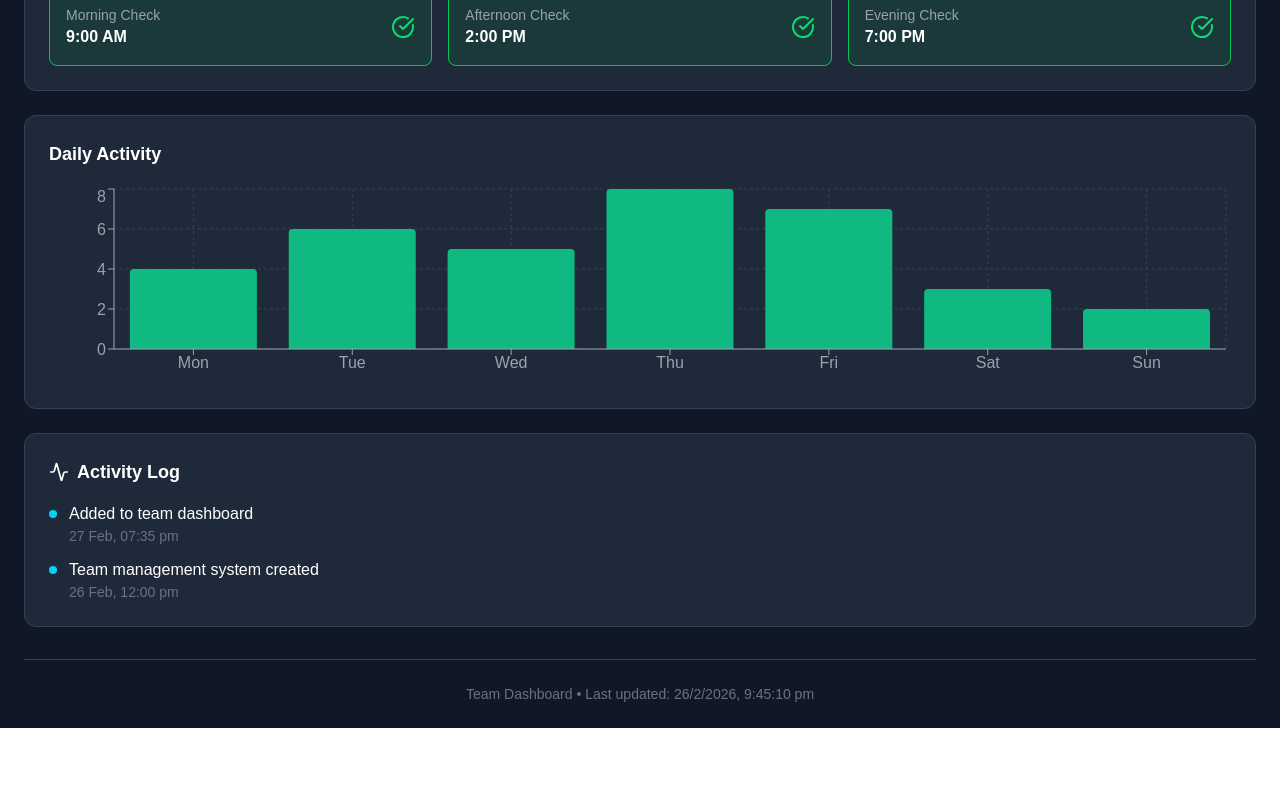
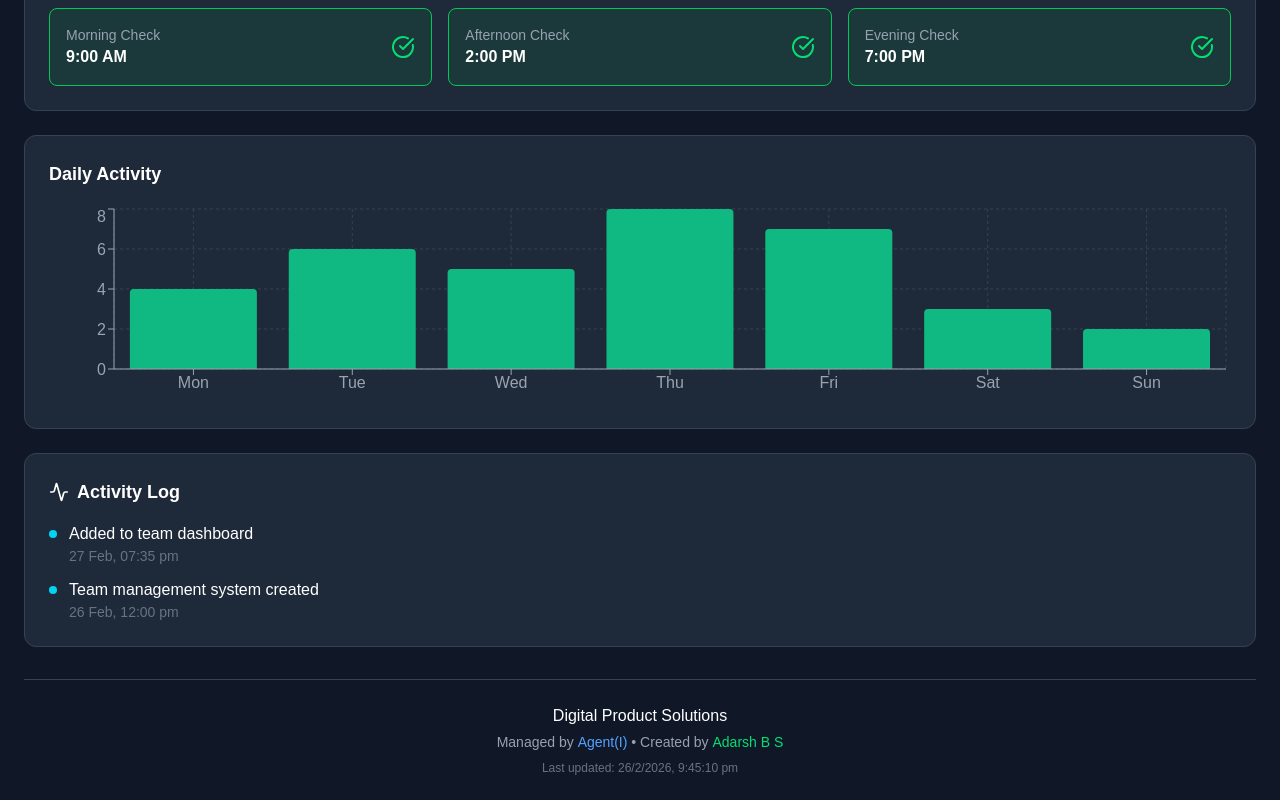
Before and after one commit to thowrzz/team-dashboard, a Next.js app: page /team-dashboard/team/adarsh in a window 1280 px wide. Shown: the part 783-1583 px from the top of the page. Before the commit the page ends 1511 px from the top, so only its background shows below. Built offline with nearby package versions, Linux system fonts and the light colour scheme.

Commit message:
Add Digital Product Solutions branding and Agent(I) footer

```diff
--- a/app/page.tsx
+++ b/app/page.tsx
@@ -147,6 +147,7 @@ export default function Dashboard() {
       <header className="mb-8">
         <div className="flex items-center justify-between flex-wrap gap-4">
           <div>
+            <p className="text-blue-400 text-sm font-medium mb-1">Digital Product Solutions</p>
             <h1 className="text-3xl font-bold text-white mb-2">Team Performance Dashboard</h1>
             <p className="text-gray-400">Real-time task tracking and team metrics</p>
           </div>
@@ -318,9 +319,16 @@ export default function Dashboard() {
       </section>
 
       {/* Footer */}
-      <footer className="mt-8 pt-6 border-t border-gray-700 text-center text-gray-500 text-sm">
-        <p>Team Dashboard • Last updated: {lastUpdated.toLocaleString('en-IN', { timeZone: 'Asia/Calcutta' })}</p>
-        <p className="mt-1">Auto-updates daily at 12:30 PM IST</p>
+      <footer className="mt-8 pt-6 border-t border-gray-700">
+        <div className="text-center">
+          <p className="text-white font-medium">Digital Product Solutions</p>
+          <p className="text-gray-400 text-sm mt-1">
+            Managed by <span className="text-blue-400 font-medium">Agent(I)</span> • Created by <span className="text-green-400 font-medium">Adarsh B S</span>
+          </p>
+          <p className="text-gray-500 text-xs mt-2">
+            Last updated: {lastUpdated.toLocaleString('en-IN', { timeZone: 'Asia/Calcutta' })} • Auto-updates daily at 12:30 PM IST
+          </p>
+        </div>
       </footer>
     </div>
   );
--- a/app/team/adarsh/page.tsx
+++ b/app/team/adarsh/page.tsx
@@ -100,6 +100,7 @@ export default function AdarshPage() {
             <ArrowLeft className="w-5 h-5" />
           </Link>
           <div>
+            <p className="text-blue-400 text-sm font-medium">Digital Product Solutions</p>
             <h1 className="text-3xl font-bold text-white">{member.name}</h1>
             <p className="text-gray-400">{member.role}</p>
           </div>
@@ -264,8 +265,16 @@ export default function AdarshPage() {
       </section>
 
       {/* Footer */}
-      <footer className="mt-8 pt-6 border-t border-gray-700 text-center text-gray-500 text-sm">
-        <p>Team Dashboard • Last updated: {lastUpdated.toLocaleString('en-IN', { timeZone: 'Asia/Calcutta' })}</p>
+      <footer className="mt-8 pt-6 border-t border-gray-700">
+        <div className="text-center">
+          <p className="text-white font-medium">Digital Product Solutions</p>
+          <p className="text-gray-400 text-sm mt-1">
+            Managed by <span className="text-blue-400 font-medium">Agent(I)</span> • Created by <span className="text-green-400 font-medium">Adarsh B S</span>
+          </p>
+          <p className="text-gray-500 text-xs mt-2">
+            Last updated: {lastUpdated.toLocaleString('en-IN', { timeZone: 'Asia/Calcutta' })}
+          </p>
+        </div>
       </footer>
     </div>
   );
--- a/app/team/aromal/page.tsx
+++ b/app/team/aromal/page.tsx
@@ -102,6 +102,7 @@ export default function AromalPage() {
             <ArrowLeft className="w-5 h-5" />
           </Link>
           <div>
+            <p className="text-blue-400 text-sm font-medium">Digital Product Solutions</p>
             <h1 className="text-3xl font-bold text-white">{member.name}</h1>
             <p className="text-gray-400">{member.role}</p>
           </div>
@@ -269,8 +270,16 @@ export default function AromalPage() {
       </section>
 
       {/* Footer */}
-      <footer className="mt-8 pt-6 border-t border-gray-700 text-center text-gray-500 text-sm">
-        <p>Team Dashboard • Last updated: {lastUpdated.toLocaleString('en-IN', { timeZone: 'Asia/Calcutta' })}</p>
+      <footer className="mt-8 pt-6 border-t border-gray-700">
+        <div className="text-center">
+          <p className="text-white font-medium">Digital Product Solutions</p>
+          <p className="text-gray-400 text-sm mt-1">
+            Managed by <span className="text-blue-400 font-medium">Agent(I)</span> • Created by <span className="text-green-400 font-medium">Adarsh B S</span>
+          </p>
+          <p className="text-gray-500 text-xs mt-2">
+            Last updated: {lastUpdated.toLocaleString('en-IN', { timeZone: 'Asia/Calcutta' })}
+          </p>
+        </div>
       </footer>
     </div>
   );
--- a/app/team/page.tsx
+++ b/app/team/page.tsx
@@ -104,6 +104,7 @@ export default function TeamPage() {
             <ArrowLeft className="w-5 h-5" />
           </Link>
           <div>
+            <p className="text-blue-400 text-sm font-medium">Digital Product Solutions</p>
             <h1 className="text-3xl font-bold text-white">Team Members</h1>
             <p className="text-gray-400">Manage and track individual performance</p>
           </div>
@@ -215,8 +216,16 @@ export default function TeamPage() {
       </section>
 
       {/* Footer */}
-      <footer className="mt-8 pt-6 border-t border-gray-700 text-center text-gray-500 text-sm">
-        <p>Team Dashboard • Last updated: {lastUpdated.toLocaleString('en-IN', { timeZone: 'Asia/Calcutta' })}</p>
+      <footer className="mt-8 pt-6 border-t border-gray-700">
+        <div className="text-center">
+          <p className="text-white font-medium">Digital Product Solutions</p>
+          <p className="text-gray-400 text-sm mt-1">
+            Managed by <span className="text-blue-400 font-medium">Agent(I)</span> • Created by <span className="text-green-400 font-medium">Adarsh B S</span>
+          </p>
+          <p className="text-gray-500 text-xs mt-2">
+            Last updated: {lastUpdated.toLocaleString('en-IN', { timeZone: 'Asia/Calcutta' })}
+          </p>
+        </div>
       </footer>
     </div>
   );
```
